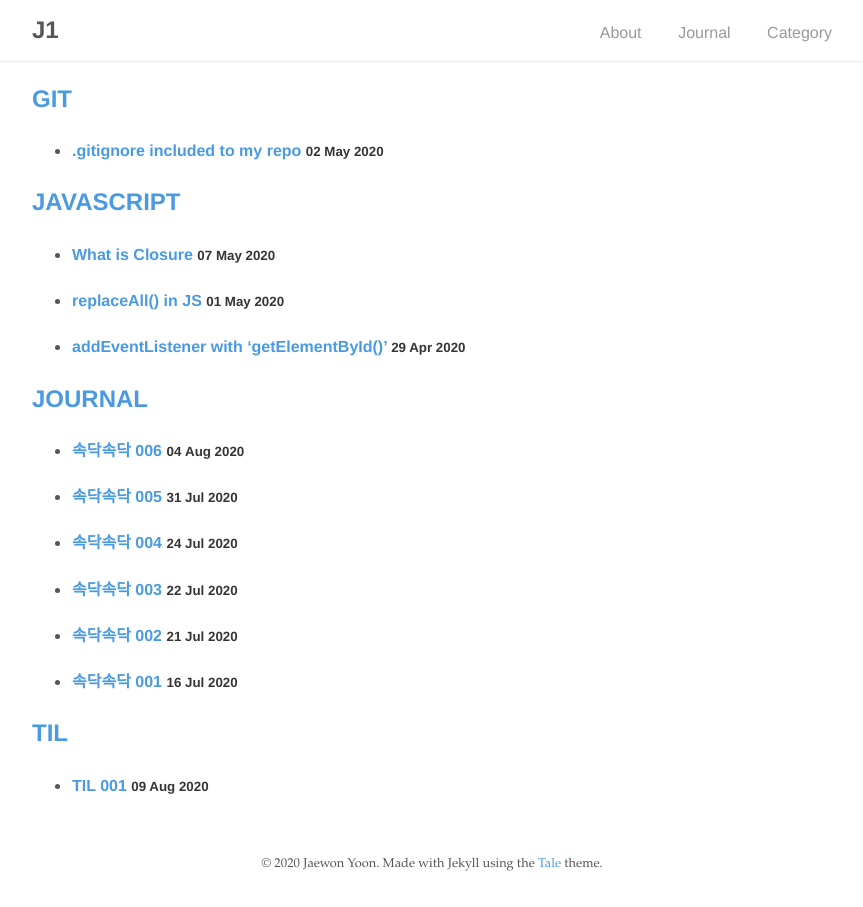
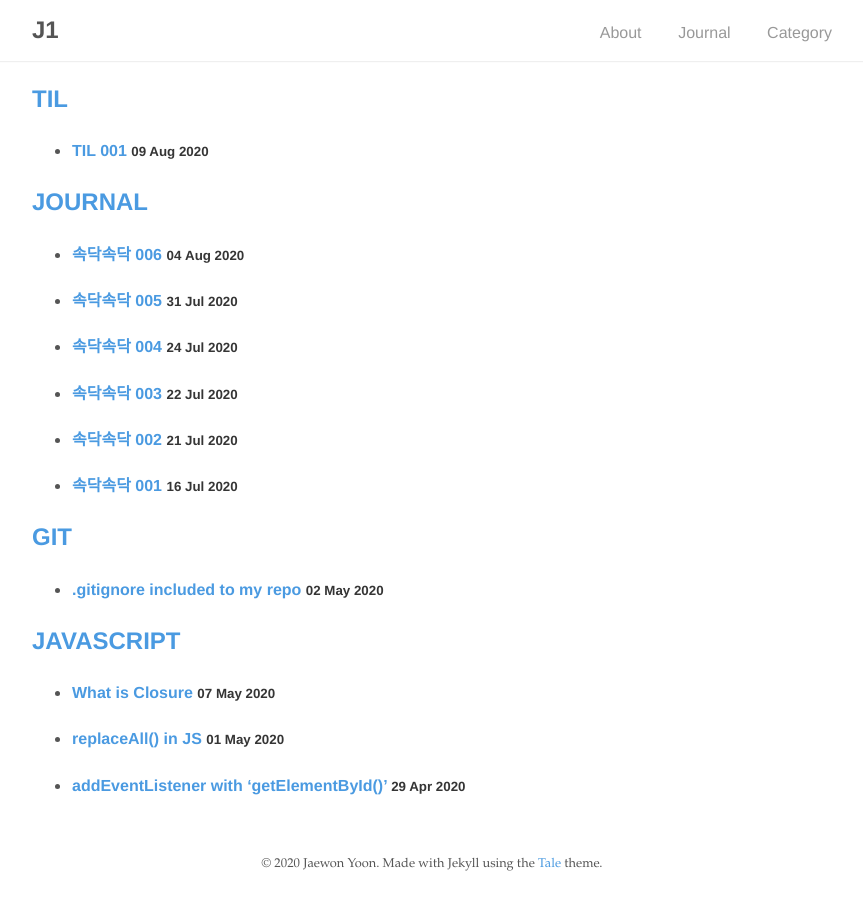
Before and after one commit to woniyoon/woniyoon.github.io, a Jekyll site: the page built from category/index.html, in a window 1280 px wide. Shown: the whole page, without its empty margins (208-1071 px from the left). Built offline with Jekyll 4.4.1, drawn with Linux system fonts in a browser that asks for light colours.

Commit message:
Change the order of categories

```diff
--- a/_config.yml
+++ b/_config.yml
@@ -14,7 +14,7 @@ author:
   email:        woniyoon@gmail.com
 
 # Add Categories
-category_list: [ git, javascript, journal, til ]
+category_list: [ til, journal, git, javascript ]
 
 # Build settings
 markdown:       kramdown
```
